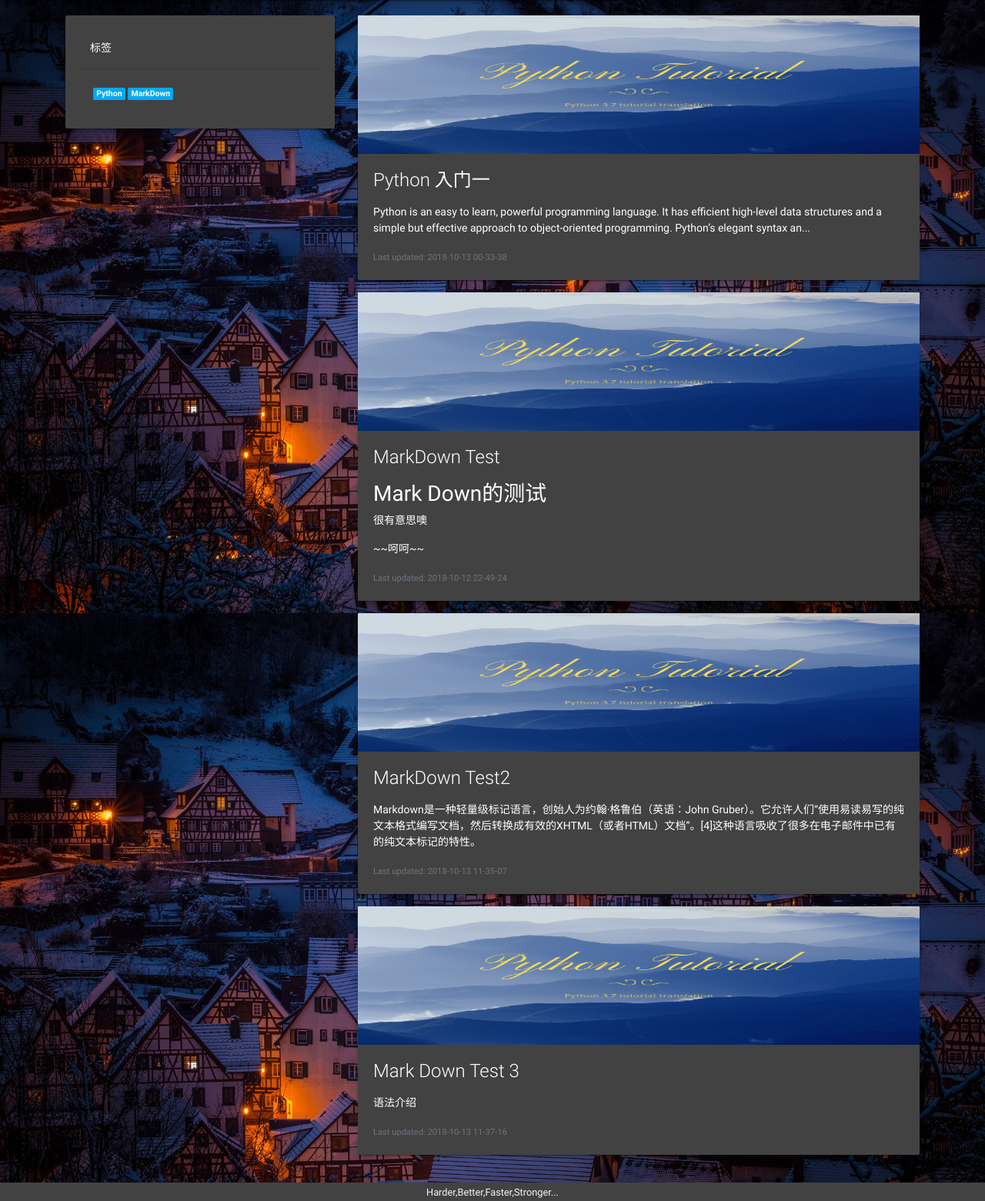
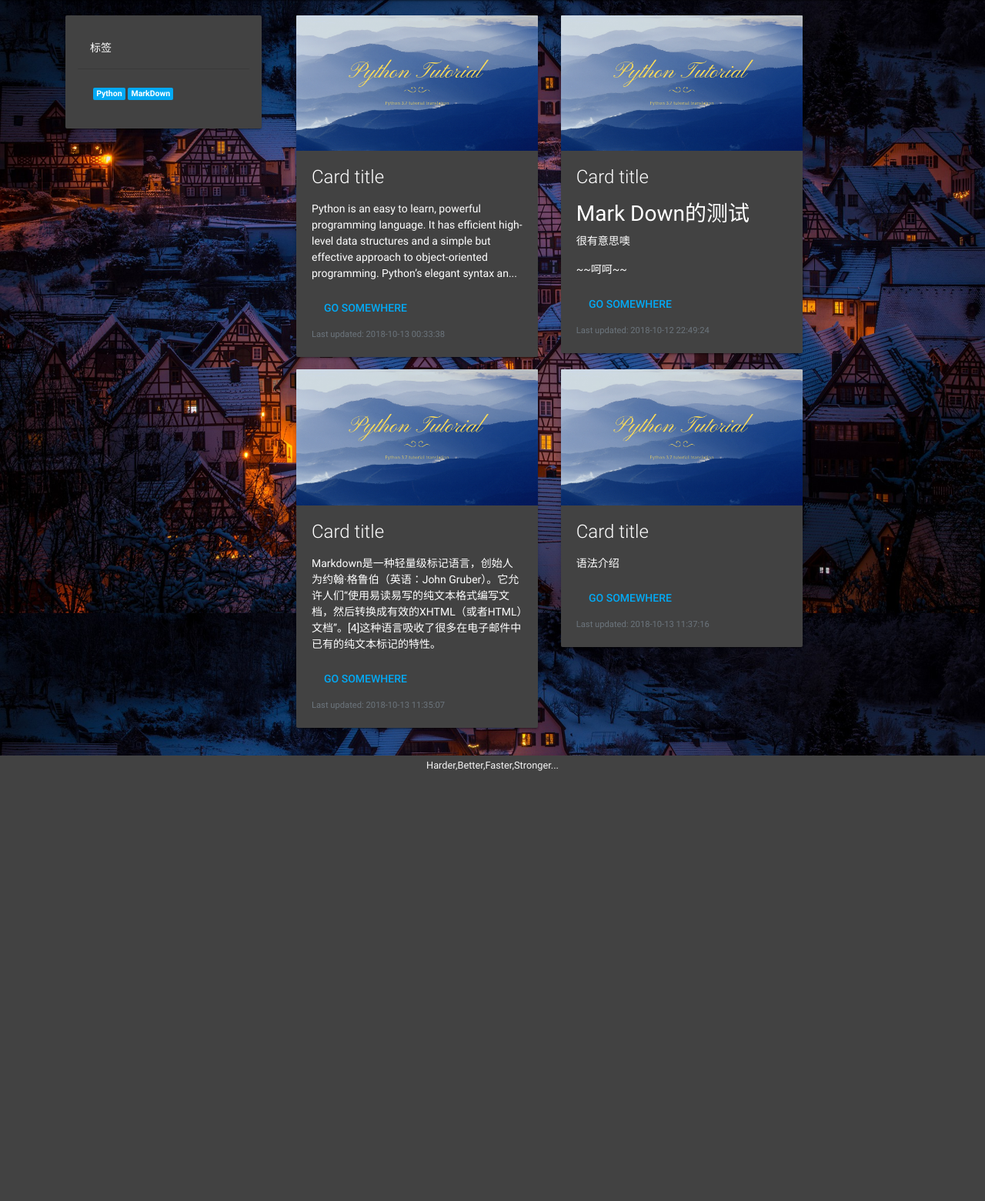
Before and after one commit to CloudSen/RedQueen, a Django app: page /cloudsen_blog/blog/ in a window 1280 px wide. Shown: the part 56-1617 px from the top of the page at 77% size. After the commit the page ends 1058 px from the top, so only its background shows below. Run offline with Django 4.2, Linux system fonts and the light colour scheme; data comes from the database, SQL or seed files in the repository; some libraries are stand-ins or nearby versions.

Commit message:
页面微调

```diff
--- a/cloudsen_blog/templates/cloudsen_blog/blog.html
+++ b/cloudsen_blog/templates/cloudsen_blog/blog.html
@@ -10,8 +10,8 @@
     <div class="container">
         {#  Article Tags Card  #}
         <div class="row">
-            <aside class="col-sm-4">
-                <div class="card text-white bg-dark mb-3 p-3">
+            <aside class="col-sm-3">
+                <div class="card text-white bg-dark mb-3 p-3" style="width: 100%;">
                     <div class="card-header">标签</div>
                     <div class="card-body">
                         {% for tag in tags %}
@@ -21,31 +21,41 @@
                 </div>
             </aside>
             {#  Articles Card  #}
-            <div class="col-sm-8">
+            <div class="col-sm-9">
+                <div class="container">
+                    <div class="row">
                         {% for article in articles %}
-                    <div class="card text-white bg-dark mb-3">
-                        <img class="card-img-top card-img"
+                            <div class="col-sm-5">
+                                <div class="card text-white bg-dark mb-3" style="width: 100%;">
+                                    <img class="card-img-top"
                                          src="{% static 'cloudsen_blog/imgs/python-tutorial-translation.png' %}"
                                          alt="Card image cap">
                                     <div class="card-body">
-                            <a href="{% url 'go_article_detail' article.pk %}" class="card-link text-white">
-                                <h5 class="card-title">{{ article.title }}</h5>
-                            </a>
+                                        <h5 class="card-title">Card title</h5>
                                         <p class="card-text">
                                             {{ article.summary|safe|truncatechars_html:200|markdown }}
                                         </p>
+                                        <a href="{% url 'go_article_detail' article.pk %}" class="btn btn-info">Go
+                                            somewhere</a>
                                         <p class="card-text">
                                             <small class="text-muted">Last
-                                    updated: {{ article.update_time|date:'Y-m-d H-i-s' }}</small>
+                                                updated: {{ article.update_time|date:'Y-m-d H:i:s' }}</small>
                                         </p>
+                                    </div>
                                 </div>
                             </div>
                         {% endfor %}
                     </div>
                 </div>
             </div>
+        </div>
+    </div>
+{% endblock %}
+
+{% block extension-of-header %}
+    <link rel="stylesheet" href="{% static 'cloudsen_blog/css/blog.css' %}"/>
 {% endblock %}
 
 {% block extension_of_script %}
-    {#    <script src="{% static 'cloudsen_blog/js/YourJS' %}"></script>#}
+    <script src="{% static 'cloudsen_blog/js/blog.js' %}"></script>
 {% endblock %}
--- a/cloudsen_blog/templates/cloudsen_blog/cloudsen-index.html
+++ b/cloudsen_blog/templates/cloudsen_blog/cloudsen-index.html
@@ -17,5 +17,5 @@
 {% endblock %}
 
 {% block extension_of_script %}
-    <script src="{% static 'cloudsen_blog/js/cloudsen-home.js' %}"></script>
+    <script src="{% static 'cloudsen_blog/js/cloudsen-index.js' %}"></script>
 {% endblock %}
```
Lines whose indentation alone changed are shown as unchanged.
